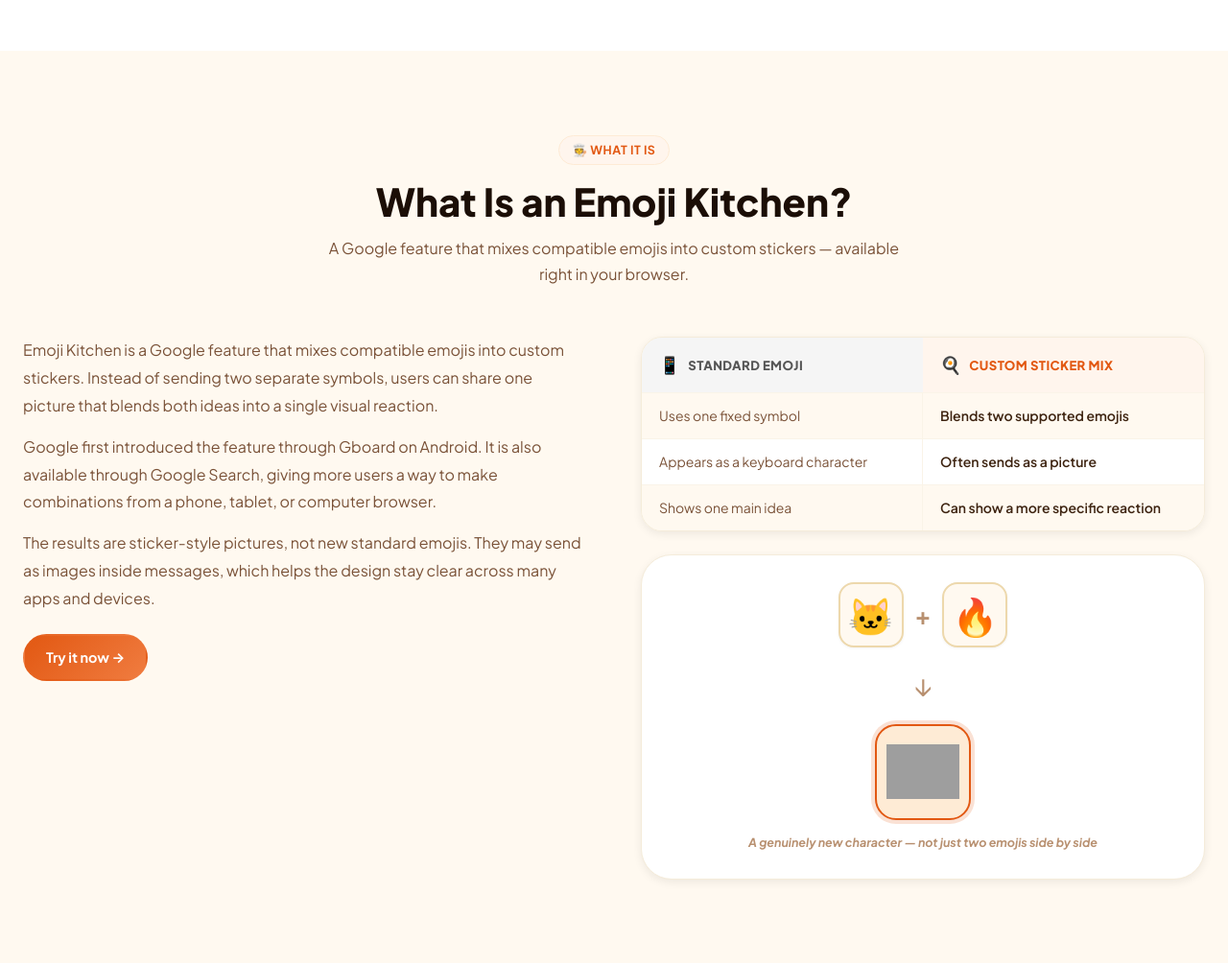
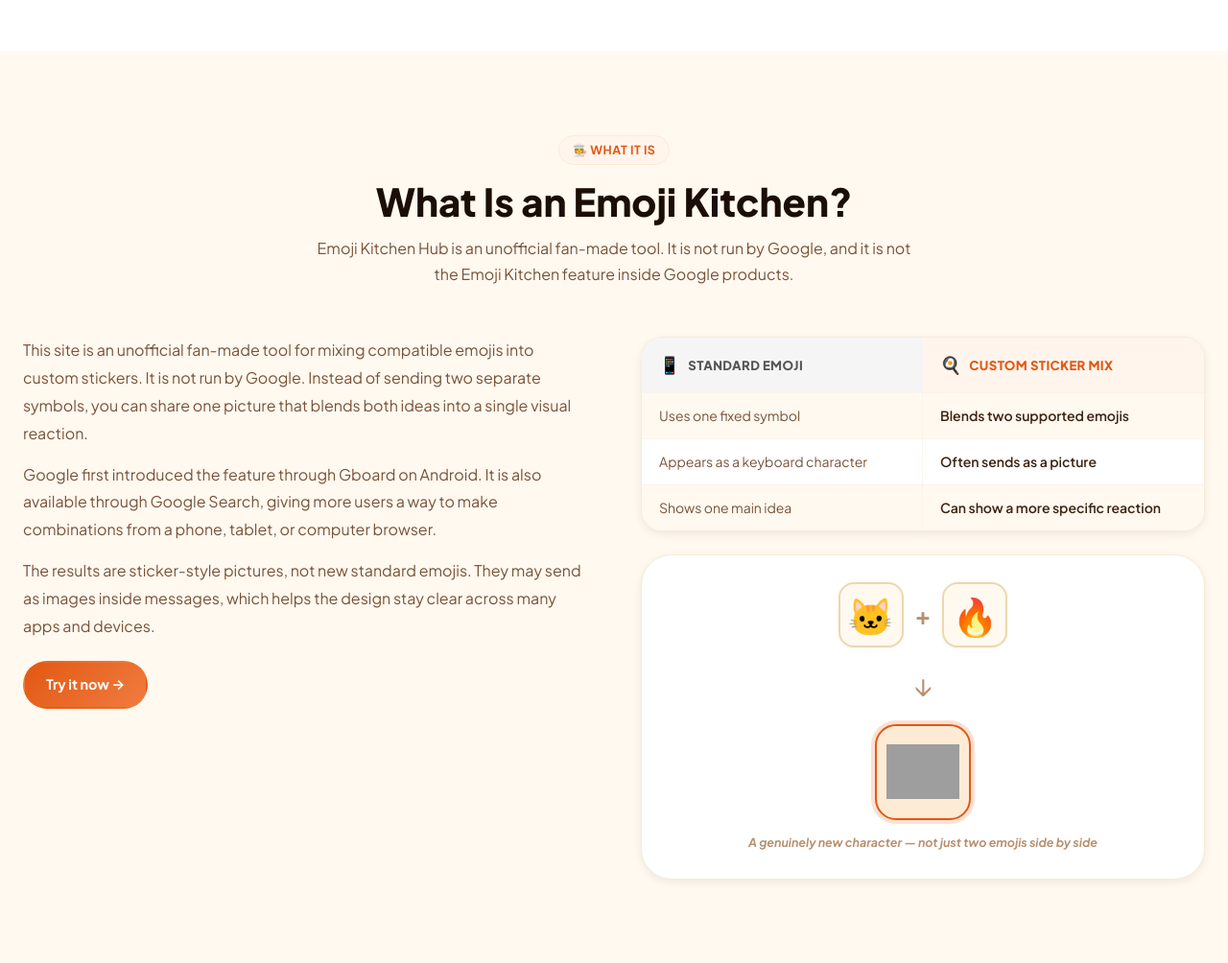
Before and after one commit to abdulmoiz1425/Emoji-Kitchen, a Django app: page / in a window 1280 px wide. Shown: the part 2585-3589 px from the top of the page at 96% size. Run offline with Django 4.2, Linux system fonts and the light colour scheme; parts of the project's set-up code (start-up, migrations or seed data) failed here and were passed over; some libraries are stand-ins or nearby versions; grey boxes are pictures that could not be loaded.

Commit message:
Keep production DEBUG off and fix public SEO copy.
DevOps must set DJANGO_SECRET_KEY (long random) before deploy.
DJANGO_ALLOWED_HOSTS is optional and defaults to emojikitchenhub.com
and www.emojikitchenhub.com. Do not set DJANGO_DEBUG on the server.

Unknown URLs use a normal 404 when DEBUG is false. Legacy device
paths 301 to the blog posts. Homepage states the site is unofficial,
shows the combo count from emoji_combos.json, and uses a PNG share
image. Sitemap includes /disclaimer/ and no longer sends X-Robots-Tag
noindex.

```diff
--- a/emoji_kitchen/urls.py
+++ b/emoji_kitchen/urls.py
@@ -1,7 +1,7 @@
 from django.conf import settings
 from django.conf.urls.static import static
 from django.contrib import admin
-from django.contrib.sitemaps.views import sitemap
+from kitchen.views import public_sitemap
 from django.templatetags.static import static as static_url
 from django.urls import path, include
 from django.views.generic.base import RedirectView
@@ -16,7 +16,7 @@
 urlpatterns = [
     path('admin/', admin.site.urls),
     path('ckeditor/', include('ckeditor_uploader.urls')),
-    path('sitemap.xml', sitemap, {'sitemaps': sitemaps}, name='sitemap'),
+    path('sitemap.xml', public_sitemap, {'sitemaps': sitemaps}, name='sitemap'),
     # Browsers request /favicon.ico at the root regardless of the <link rel="icon">
     # tag in base.html, so redirect it to the real favicon instead of 404ing.
     path('favicon.ico', RedirectView.as_view(url=static_url('kitchen/img/favicon.svg')), name='favicon_ico'),
--- a/emoji_kitchen/wsgi.py
+++ b/emoji_kitchen/wsgi.py
@@ -2,4 +2,6 @@
 from django.core.wsgi import get_wsgi_application
 
 os.environ.setdefault('DJANGO_SETTINGS_MODULE', 'emoji_kitchen.settings')
+# Do not set DJANGO_DEBUG here. Unset means DEBUG=false.
+# DevOps must set DJANGO_SECRET_KEY before this process starts.
 application = get_wsgi_application()
--- a/kitchen/sitemaps.py
+++ b/kitchen/sitemaps.py
@@ -9,7 +9,7 @@
     changefreq = 'weekly'
 
     def items(self):
-        return ['home', 'emoji_maker', 'emoji_generator', 'emoji_combos', 'emoji_combos_love', 'emoji_combos_cute', 'emoji_combos_aesthetic', 'emoji_combos_funny', 'emoji_combos_pink', 'emoji_keyboard', 'blog', 'privacy', 'terms', 'contact']
+        return ['home', 'emoji_maker', 'emoji_generator', 'emoji_combos', 'emoji_combos_love', 'emoji_combos_cute', 'emoji_combos_aesthetic', 'emoji_combos_funny', 'emoji_combos_pink', 'emoji_keyboard', 'blog', 'privacy', 'terms', 'contact', 'disclaimer']
 
     def location(self, item):
         return reverse(item)
--- a/kitchen/templates/kitchen/_social_meta.html
+++ b/kitchen/templates/kitchen/_social_meta.html
@@ -4,8 +4,8 @@
 <meta property="og:title" content="{{ page_title }}" />
 <meta property="og:description" content="{{ page_description }}" />
 <meta property="og:url" content="{{ request.scheme }}://{{ request.get_host }}{{ request.path }}" />
-<meta property="og:image" content="{{ request.scheme }}://{{ request.get_host }}{% static 'kitchen/img/favicon.svg' %}" />
-<meta name="twitter:card" content="summary" />
+<meta property="og:image" content="{{ request.scheme }}://{{ request.get_host }}{% static 'og-emoji-kitchen-hub.png' %}" />
+<meta name="twitter:card" content="summary_large_image" />
 <meta name="twitter:title" content="{{ page_title }}" />
 <meta name="twitter:description" content="{{ page_description }}" />
-<meta name="twitter:image" content="{{ request.scheme }}://{{ request.get_host }}{% static 'kitchen/img/favicon.svg' %}" />
+<meta name="twitter:image" content="{{ request.scheme }}://{{ request.get_host }}{% static 'og-emoji-kitchen-hub.png' %}" />
--- a/kitchen/templates/kitchen/base.html
+++ b/kitchen/templates/kitchen/base.html
@@ -106,6 +106,7 @@
         <li><a href="{% url 'home' %}#faq">FAQ</a></li>
         <li><a href="{% url 'privacy' %}">Privacy</a></li>
         <li><a href="{% url 'terms' %}">Terms</a></li>
+        <li><a href="{% url 'disclaimer' %}">Disclaimer</a></li>
         <li><a href="{% url 'contact' %}">Contact</a></li>
       </ul>
     </nav>
--- a/kitchen/templates/kitchen/blog.html
+++ b/kitchen/templates/kitchen/blog.html
@@ -4,6 +4,10 @@
 
 {% block title %}Blog — Emoji Kitchen{% endblock %}
 {% block meta_description %}Tips, how-tos, and fun discoveries about mixing emojis with Emoji Kitchen — guides, combo ideas, and more from the team.{% endblock %}
+
+{% block extra_head %}
+{% include "kitchen/_social_meta.html" with page_title="Blog — Emoji Kitchen" page_description="Tips, how-tos, and fun discoveries about mixing emojis with Emoji Kitchen — guides, combo ideas, and more from the team." %}
+{% endblock %}
 
 {% block content %}
 
--- a/kitchen/templates/kitchen/home.html
+++ b/kitchen/templates/kitchen/home.html
@@ -66,7 +66,7 @@
 <div class="stats-bar">
   <div class="container stats-bar__inner">
     <div class="stat">
-      <span class="stat__value">10 K+</span>
+      <span class="stat__value">{{ combo_count_display }}</span>
       <span class="stat__label">Emoji combos</span>
     </div>
     <div class="stat__sep"></div>
@@ -125,15 +125,15 @@
     <div class="section-head section-head--center animate-up">
       <span class="section-badge">🧑‍🍳 What it is</span>
       <h2>What Is an Emoji Kitchen?</h2>
-      <p>A Google feature that mixes compatible emojis into custom stickers — available right in your browser.</p>
+      <p>Emoji Kitchen Hub is an unofficial fan-made tool. It is not run by Google, and it is not the Emoji Kitchen feature inside Google products.</p>
     </div>
 
     <div class="about-section__inner">
       <div class="about-section__text animate-up">
         <p>
-          Emoji Kitchen is a Google feature that mixes compatible emojis into custom stickers.
-          Instead of sending two separate symbols, users can share one picture that blends both
-          ideas into a single visual reaction.
+          This site is an unofficial fan-made tool for mixing compatible emojis into custom stickers.
+          It is not run by Google. Instead of sending two separate symbols, you can share one picture
+          that blends both ideas into a single visual reaction.
         </p>
         <p>
           Google first introduced the feature through Gboard on Android. It is also available
--- a/kitchen/templates/kitchen/privacy.html
+++ b/kitchen/templates/kitchen/privacy.html
@@ -15,8 +15,9 @@
       <p>Emoji Kitchen Hub is an unofficial fan-made site. It is not run by Google, and it is not the Emoji Kitchen feature inside Google products.</p>
       <h2>What this site does</h2>
       <p>You can mix two emojis, copy or download a sticker, and read the blog. You do not need an account. Mashups you save in “My Combos” stay in your browser. This site does not keep a copy of them.</p>
-      <h2>Cookies and ads</h2>
-      <p>The site does not ask you to sign in. If advertising is added later, those ads may use cookies to measure or personalize what you see. You can control cookies in your browser.</p>
+      <h2>Ads and analytics</h2>
+      <p>You do not sign in. The templates do not load a Google Analytics tag, Google Tag Manager, or an AdSense ad script. There is no gtag.js, googletagmanager script, or adsbygoogle.js on the pages.</p>
+      <p>What is in the code: the site serves an ads.txt line, <code>google.com, pub-3200425003686406, DIRECT, f08c47fec0942fa0</code>, and the page head includes a <code>google-adsense-account</code> meta tag for publisher id <code>ca-pub-3200425003686406</code>. That file and meta tag name an AdSense publisher. They are not a tracking script, and no ad unit is loaded. A Google Search Console verification meta tag is also present. It checks site ownership and is not visit analytics. This page does not list cookies, because the code does not define an analytics or advertising cookie list.</p>
       <h2>Contact</h2>
       <p>Questions about this policy: <a href="mailto:abdulmannanfiv@gmail.com">abdulmannanfiv@gmail.com</a>.</p>
     </div>
--- a/kitchen/urls.py
+++ b/kitchen/urls.py
@@ -1,5 +1,16 @@
 from django.urls import path
+from django.views.generic import RedirectView
+
 from . import views
+
+# Old device URLs 404'd on the live site. The real posts are /blog/<slug>/.
+# Query strings are not preserved.
+_LEGACY_BLOG = (
+    'emoji-kitchen-iphone',
+    'emoji-kitchen-samsung',
+    'emoji-kitchen-gboard',
+    'emoji-kitchen-whatsapp',
+)
 
 urlpatterns = [
     path('', views.home, name='home'),
@@ -17,6 +28,7 @@
     path('privacy/', views.privacy, name='privacy'),
     path('terms/', views.terms, name='terms'),
     path('contact/', views.contact, name='contact'),
+    path('disclaimer/', views.disclaimer, name='disclaimer'),
     path('blog/', views.blog, name='blog'),
     path('blog/<slug:slug>/', views.blog_detail, name='blog_detail'),
     path('api/combo/', views.get_combo, name='get_combo'),
@@ -25,3 +37,12 @@
     path('api/download/', views.download_combo, name='download_combo'),
     path('api/proxy/', views.proxy_image, name='proxy_image'),
 ]
+
+urlpatterns += [
+    path(
+        f'{slug}/',
+        RedirectView.as_view(url=f'/blog/{slug}/', permanent=True, query_string=False),
+        name=f'legacy_{slug.replace("-", "_")}',
+    )
+    for slug in _LEGACY_BLOG
+]
--- a/kitchen/views.py
+++ b/kitchen/views.py
@@ -3,6 +3,7 @@
 import random as _random
 
 import requests
+from django.contrib.sitemaps.views import sitemap as django_sitemap
 from django.shortcuts import render, get_object_or_404
 from django.http import JsonResponse, HttpResponse, Http404
 
@@ -17,6 +18,8 @@
 
 # Pre-build a flat list of pair keys once at startup (O(1) random.choice later)
 _PAIR_KEYS = list(EMOJI_COMBOS['pairs'].keys())
+# Same loaded file the mixer uses. Do not hardcode this.
+COMBO_COUNT = len(_PAIR_KEYS)
 
 
 # ── Static content ────────────────────────────────────────────────────────────
@@ -24,11 +27,11 @@
 FAQS = [
     {
         'question': 'Is the tool free to use?',
-        'answer': 'Yes. Google offers the feature through supported services, and this browser tool lets you make emoji mashups without a paid plan.',
+        'answer': 'Yes. This unofficial browser tool lets you make emoji mashups without a paid plan. It is not run by Google.',
     },
     {
         'question': 'Is the tool an app?',
-        'answer': 'It is a feature rather than a separate Google app. You can use it through Gboard on Android or through Google Search in a browser.',
+        'answer': 'No. Emoji Kitchen Hub is a website, not an app, and it is not run by Google. Google’s own Emoji Kitchen feature is separate and can be used through Gboard on Android or Google Search.',
     },
     {
         'question': 'Can I use the tool on iPhone?',
@@ -559,6 +562,14 @@
 
 # ── Views ─────────────────────────────────────────────────────────────────────
 
+def public_sitemap(request, sitemaps, **kwargs):
+    """Serve sitemap.xml without Django's default X-Robots-Tag: noindex."""
+    response = django_sitemap(request, sitemaps, **kwargs)
+    if 'X-Robots-Tag' in response:
+        del response['X-Robots-Tag']
+    return response
+
+
 def robots_txt(request):
     lines = [
         'User-agent: *',
@@ -578,6 +589,10 @@
 
 def privacy(request):
     return render(request, 'kitchen/privacy.html')
+
+
+def disclaimer(request):
+    return render(request, 'kitchen/disclaimer.html')
 
 
 def terms(request):
@@ -610,6 +625,7 @@
         'how_to_phone': HOW_TO_PHONE,
         'comparison_rows': COMPARISON_ROWS,
         'faq_json_ld': faq_json_ld,
+        'combo_count_display': f'{COMBO_COUNT:,}',
     }
     return render(request, 'kitchen/home.html', context)
 
```
Also changed, not shown: emoji_kitchen/settings.py (+37 -3 lines), kitchen/templates/404.html (added, +17 -0 lines), kitchen/templates/kitchen/disclaimer.html (added, +22 -0 lines), manage.py (+8 -0 lines), static/og-emoji-kitchen-hub.png (added).
